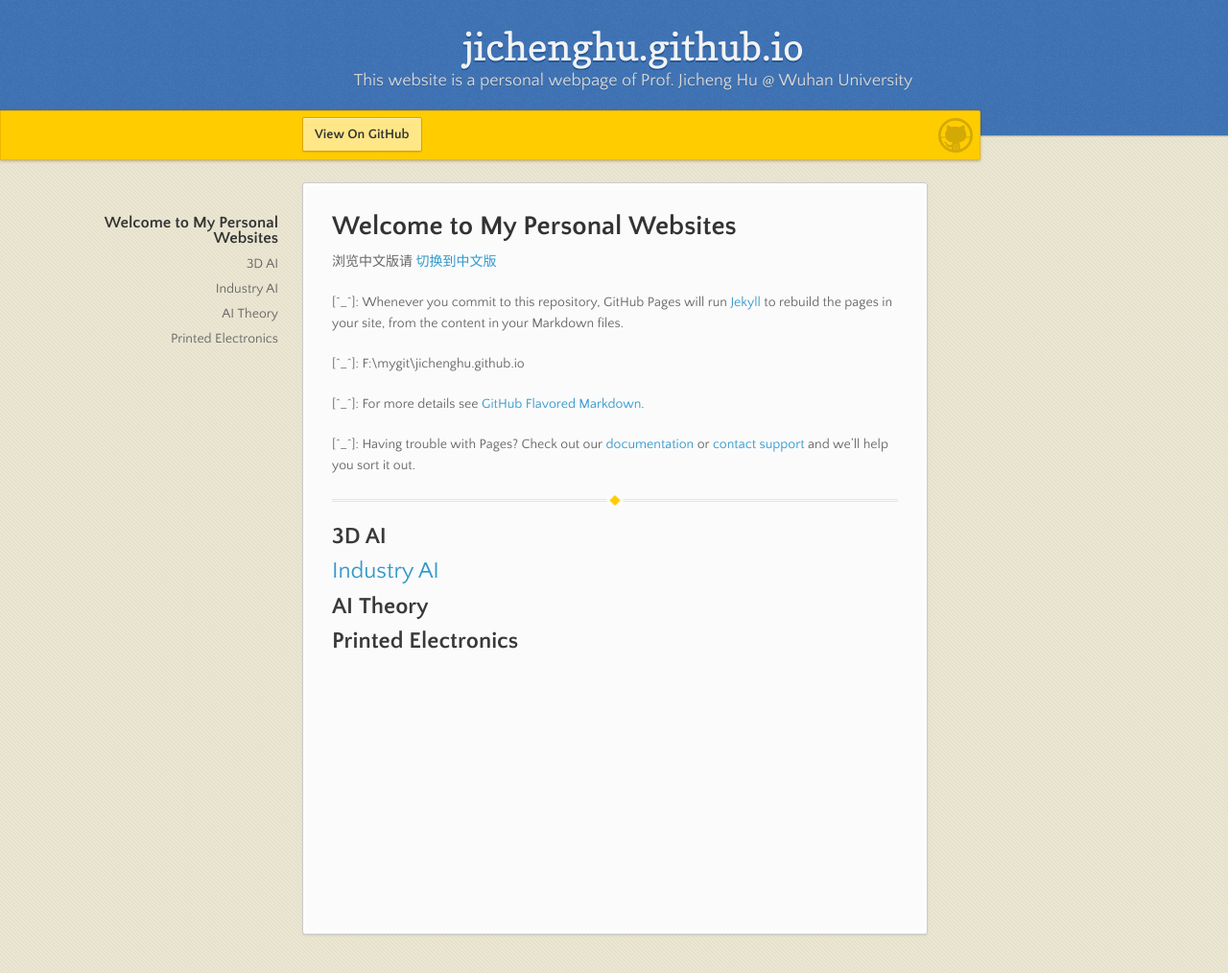
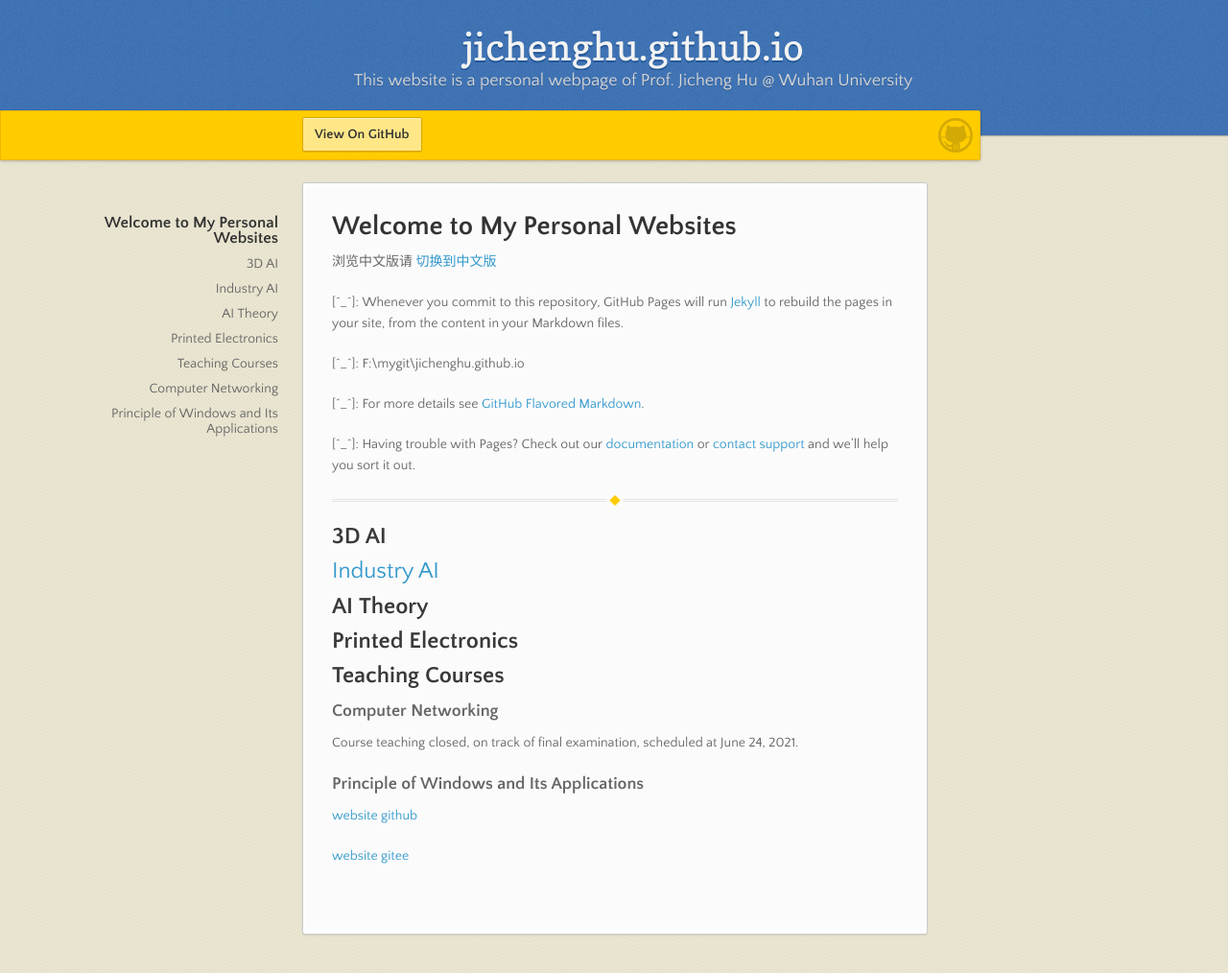
Before and after one commit to jichenghu/jichenghu.github.io, a Jekyll site: the page built from index.md, in a window 1280 px wide and 1014 px high. Shown: the whole window at 96% size. Built offline with Jekyll 4.4.1, drawn with Linux system fonts in a browser that asks for light colours; our own code applies the rules of GitHub Pages for plain Markdown files.

Commit message:
add teaching items

```diff
--- a/index.md
+++ b/index.md
@@ -26,3 +26,16 @@
 
 
 ## Printed Electronics
+
+
+## Teaching Courses
+
+### Computer Networking
+
+Course teaching closed, on track of final examination, scheduled at June 24, 2021.
+
+### Principle of Windows and Its Applications
+
+[website github](https://github.com/principleWindows)
+
+[website gitee](https://gitee.com/principlewindows)
```
Also changed, not shown: index_cn.md (+14 -0 lines).
